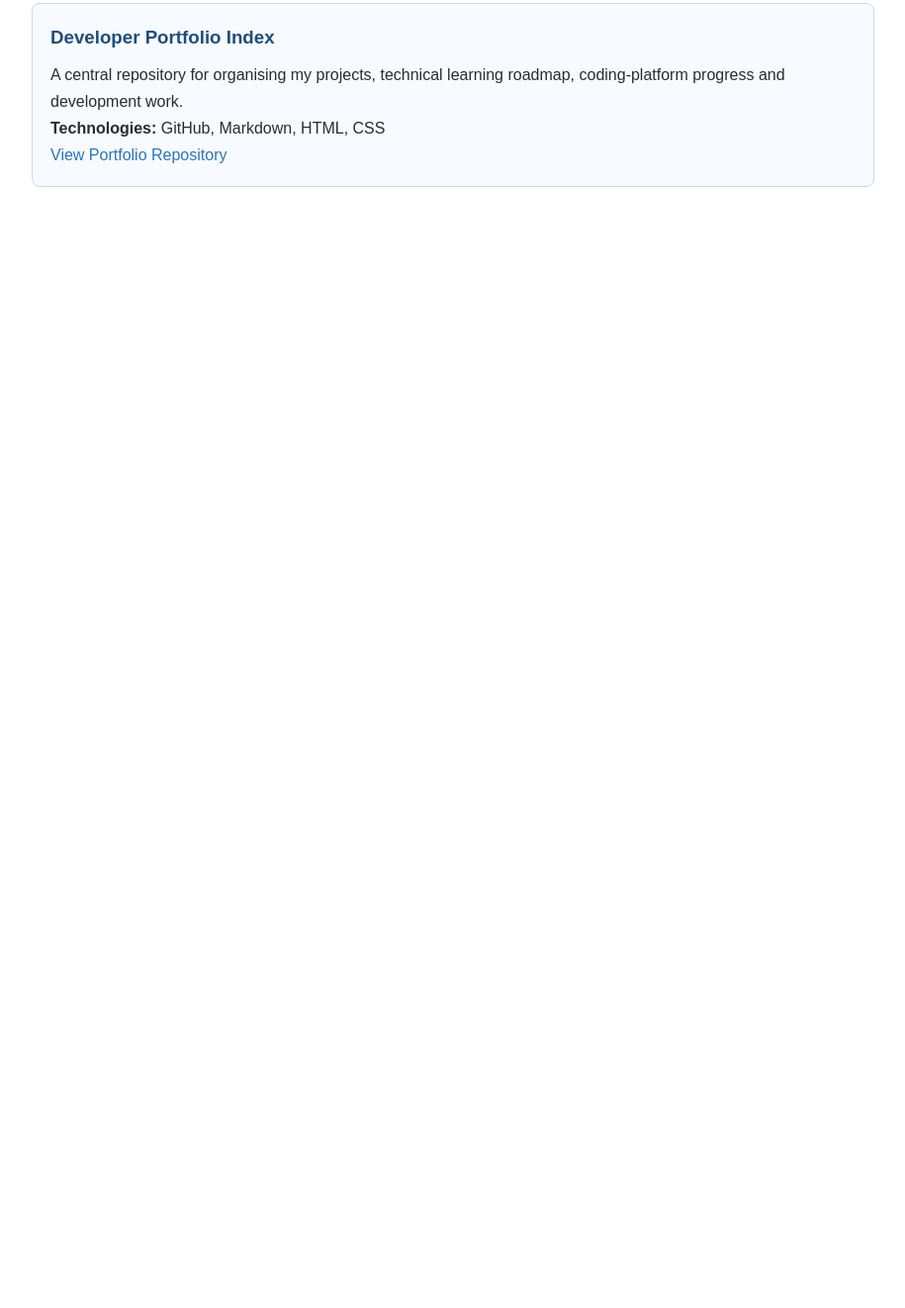
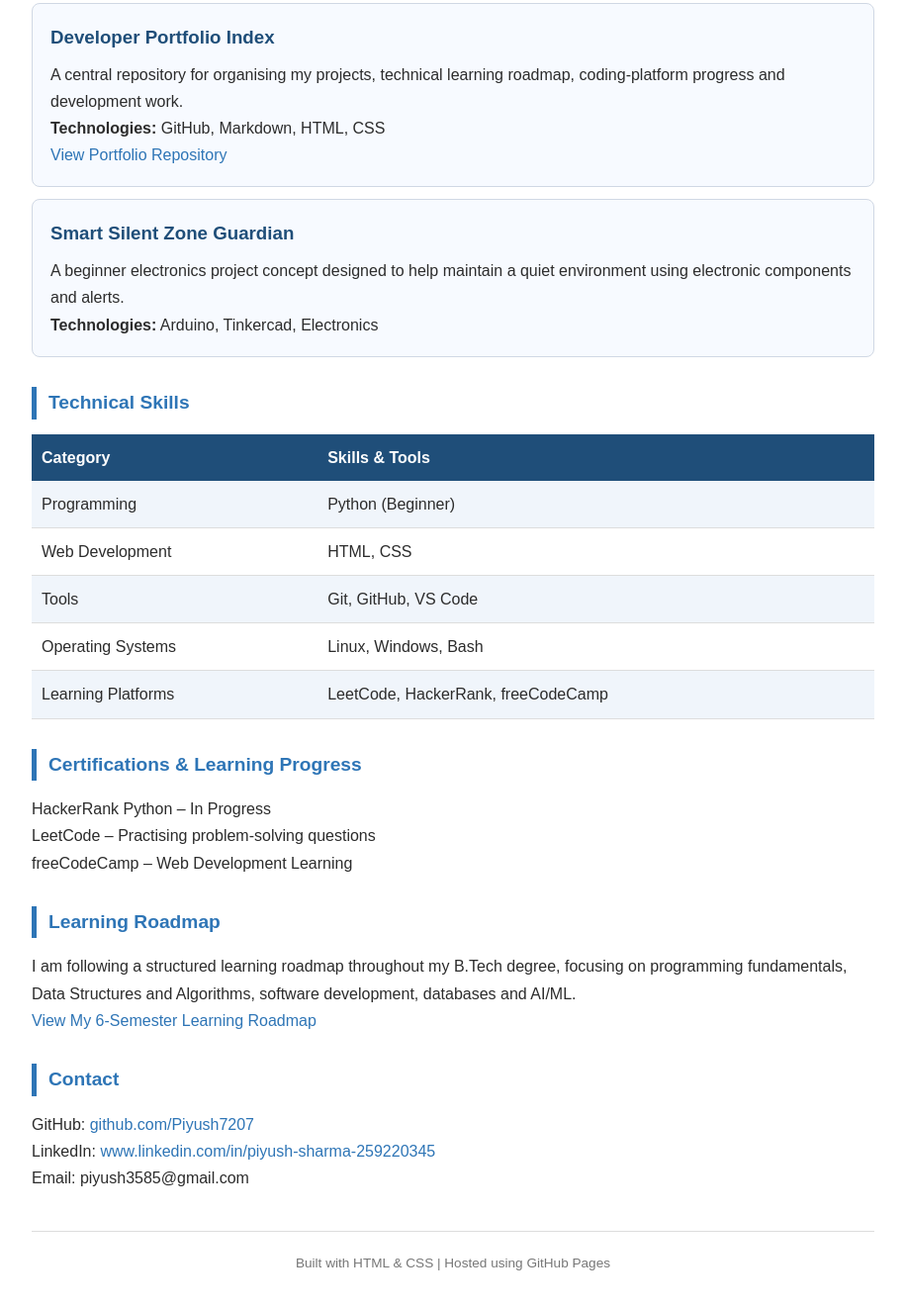
Before and after one commit to Piyush7207/developer-portfolio, a plain HTML site: page index.html in a window 1280 px wide. Shown: the part 670-1992 px from the top of the page at 99% size, without its empty margins (182-1097 px from the left). Before the commit the page ends 899 px from the top, so only its background shows below. Drawn offline with Linux system fonts and the light colour scheme.

Commit message:
Fix capitalization and add project details
Corrected the capitalization of 'Sharma' in the header and added a new section for a project and technical skills.

```diff
--- a/index.html
+++ b/index.html
@@ -111,7 +111,7 @@
 <body>
 
     <header>
-        <h1>Hi, I am Piyush Sharma</h1>
+        <h1>Hi, I am Piyush SHarma</h1>
 
         <p>B.Tech CSE Student | K.R. Mangalam University | AI & ML</p>
 
@@ -162,3 +162,90 @@
         <p>
             <a href="https://github.com/Piyush7207/developer-portfolio"
                target="_blank">View Portfolio Repository</a>
+        </p>
+    </div>
+
+    <div class="card">
+        <h3>Smart Silent Zone Guardian</h3>
+        <p>
+            A beginner electronics project concept designed to help maintain
+            a quiet environment using electronic components and alerts.
+        </p>
+        <p><strong>Technologies:</strong> Arduino, Tinkercad, Electronics</p>
+    </div>
+
+    <h2>Technical Skills</h2>
+
+    <table>
+        <tr>
+            <th>Category</th>
+            <th>Skills & Tools</th>
+        </tr>
+
+        <tr>
+            <td>Programming</td>
+            <td>Python (Beginner)</td>
+        </tr>
+
+        <tr>
+            <td>Web Development</td>
+            <td>HTML, CSS</td>
+        </tr>
+
+        <tr>
+            <td>Tools</td>
+            <td>Git, GitHub, VS Code</td>
+        </tr>
+
+        <tr>
+            <td>Operating Systems</td>
+            <td>Linux, Windows, Bash</td>
+        </tr>
+
+        <tr>
+            <td>Learning Platforms</td>
+            <td>LeetCode, HackerRank, freeCodeCamp</td>
+        </tr>
+    </table>
+
+    <h2>Certifications & Learning Progress</h2>
+
+    <p>HackerRank Python – In Progress</p>
+    <p>LeetCode – Practising problem-solving questions</p>
+    <p>freeCodeCamp – Web Development Learning</p>
+
+    <h2>Learning Roadmap</h2>
+
+    <p>
+        I am following a structured learning roadmap throughout my B.Tech
+        degree, focusing on programming fundamentals, Data Structures and
+        Algorithms, software development, databases and AI/ML.
+    </p>
+
+    <p>
+        <a href="https://github.com/Piyush7207/developer-portfolio/blob/main/LEARNING_ROADMAP.md"
+           target="_blank">View My 6-Semester Learning Roadmap</a>
+    </p>
+
+    <h2>Contact</h2>
+
+    <p>GitHub:
+        <a href="https://github.com/Piyush7207" target="_blank">
+            github.com/Piyush7207
+        </a>
+    </p>
+
+    <p>LinkedIn:
+        <a href="https://www.linkedin.com/" target="_blank">
+            www.linkedin.com/in/piyush-sharma-259220345
+        </a>
+    </p>
+
+    <p>Email: piyush3585@gmail.com</p>
+
+    <footer>
+        Built with HTML & CSS | Hosted using GitHub Pages
+    </footer>
+
+</body>
+</html>
```
